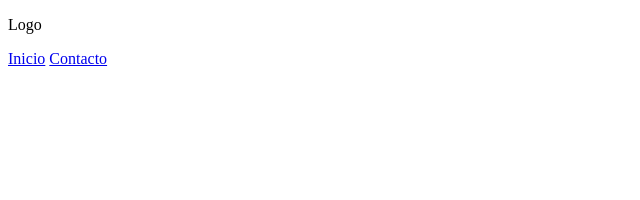
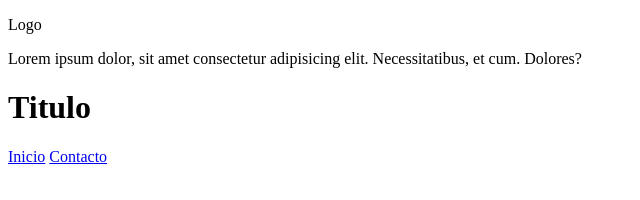
Before and after one commit to SergioMarquez1/testeando, a plain HTML site: page index.html in a window 1280 px wide. Shown: the whole page, without its empty margins (0-640 px from the left). Drawn offline with Linux system fonts and the light colour scheme.

```diff
--- a/index.html
+++ b/index.html
@@ -9,6 +9,10 @@
 <body>
     <header>
         <p>Logo</p>
+
+        <p>Lorem ipsum dolor, sit amet consectetur adipisicing elit. Necessitatibus, et cum. Dolores?</p>
+        <h1>Titulo</h1>
+
         <nav>
             <a href="#">Inicio</a>
             <a href="#">Contacto</a>
```
Also changed, not shown: Contacto.html (+2 -0 lines), pagina1.html (+2 -0 lines), 1 other file.
